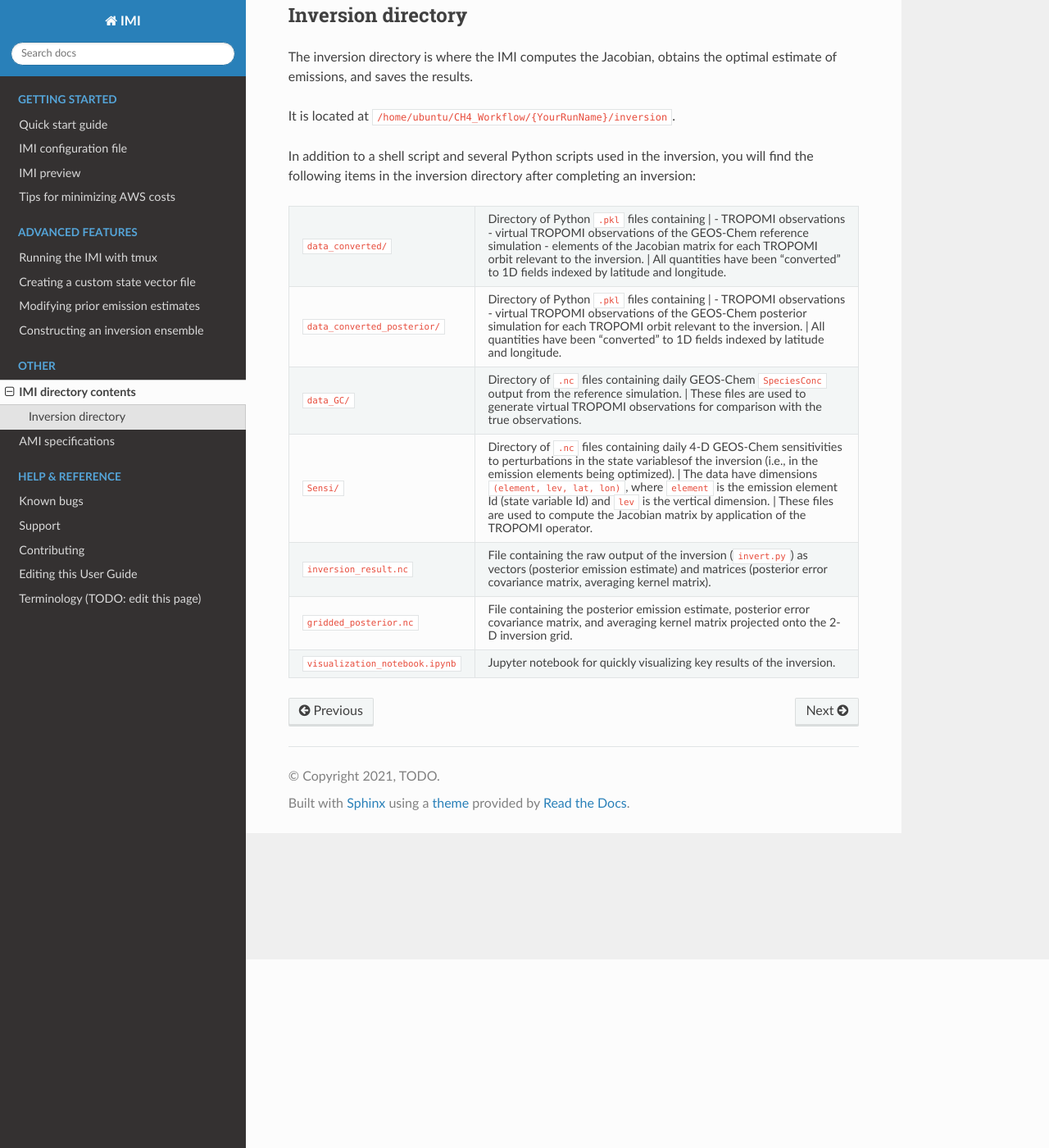
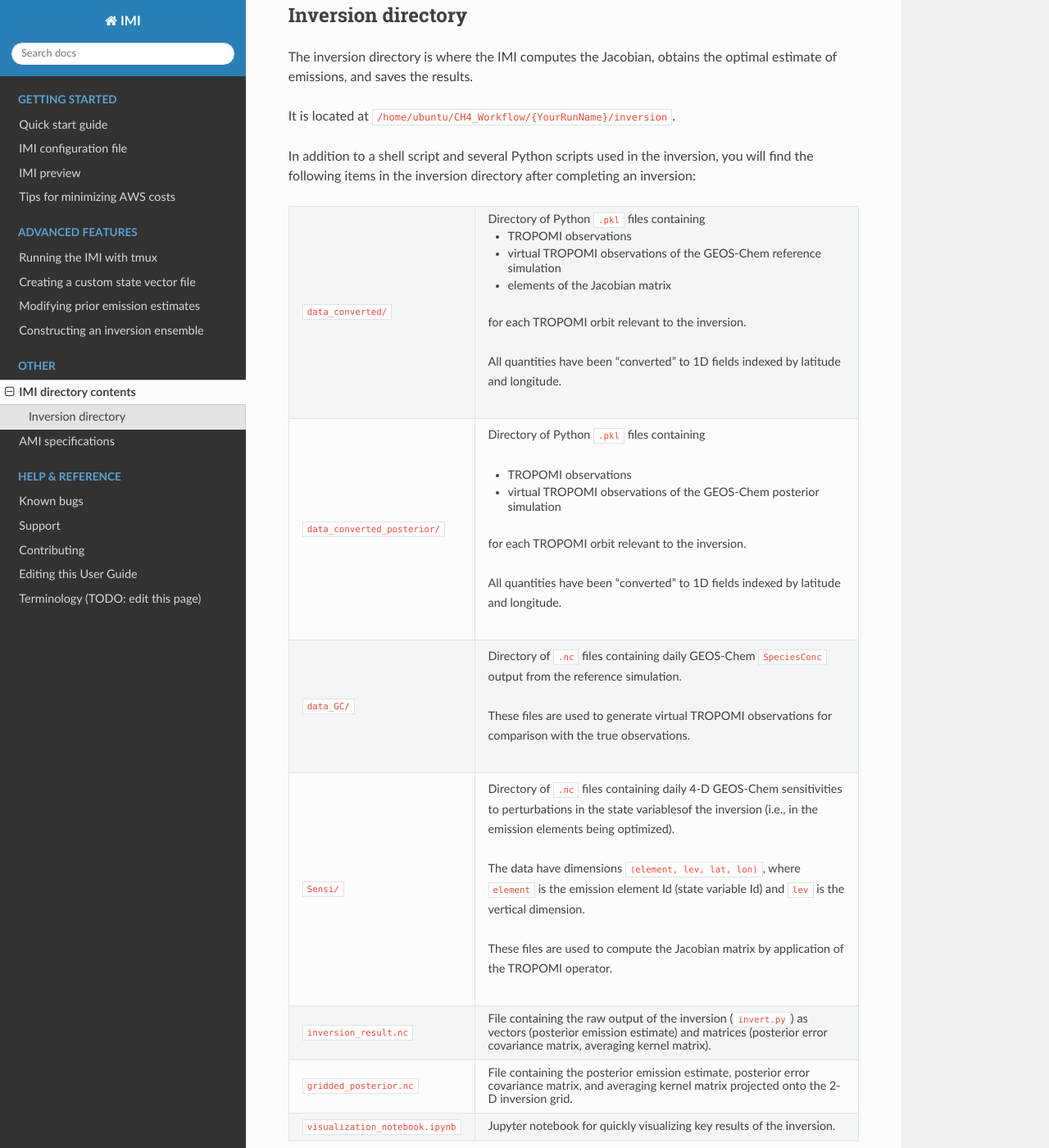
Before and after one commit to geoschem/integrated_methane_inversion, a Sphinx documentation site: the page built from docs/source/other/listing-directory-contents.rst, in a window 1280 px wide and 1400 px high, scrolled down 230 px. Shown: the whole window at 82% size. Built offline with Sphinx 7.4.7 and the Read the Docs theme 2.0.0, drawn with Linux system fonts in a browser that asks for light colours.

Commit message:
new line-block experiment 2

```diff
--- a/docs/source/other/listing-directory-contents.rst
+++ b/docs/source/other/listing-directory-contents.rst
@@ -19,35 +19,33 @@
 
    * - ``data_converted/``
      - Directory of Python ``.pkl`` files containing
-       |
+
        - TROPOMI observations
        - virtual TROPOMI observations of the GEOS-Chem reference simulation
        - elements of the Jacobian matrix
-       for each TROPOMI orbit relevant to the inversion.
+       | for each TROPOMI orbit relevant to the inversion.
        |
-       All quantities have been "converted" to 1D fields indexed by latitude and longitude.
+       | All quantities have been "converted" to 1D fields indexed by latitude and longitude.
    * - ``data_converted_posterior/``
-     - Directory of Python ``.pkl`` files containing
-       |
+     - | Directory of Python ``.pkl`` files containing
+
        - TROPOMI observations
        - virtual TROPOMI observations of the GEOS-Chem posterior simulation
-       for each TROPOMI orbit relevant to the inversion.
+       | for each TROPOMI orbit relevant to the inversion.
        |
-       All quantities have been "converted" to 1D fields indexed by latitude and longitude.
+       | All quantities have been "converted" to 1D fields indexed by latitude and longitude.
    * - ``data_GC/``
-     - Directory of ``.nc`` files containing daily GEOS-Chem ``SpeciesConc`` output from the
-       reference simulation.
+     - | Directory of ``.nc`` files containing daily GEOS-Chem ``SpeciesConc`` output from the reference simulation.
        |
-       These files are used to generate virtual TROPOMI observations
-       for comparison with the true observations.
+       | These files are used to generate virtual TROPOMI observations for comparison with the true observations.
    * - ``Sensi/``
-     - Directory of ``.nc`` files containing daily 4-D GEOS-Chem sensitivities to perturbations in the
-       state variablesof the inversion (i.e., in the emission elements being optimized).
+     - | Directory of ``.nc`` files containing daily 4-D GEOS-Chem sensitivities to perturbations in the
+         state variablesof the inversion (i.e., in the emission elements being optimized).
        |
-       The data have dimensions ``(element, lev, lat, lon)``, where ``element`` is the emission element Id
-       (state variable Id) and ``lev`` is the vertical dimension.
+       | The data have dimensions ``(element, lev, lat, lon)``, where ``element`` is the emission element Id
+         (state variable Id) and ``lev`` is the vertical dimension.
        |
-       These files are used to compute the Jacobian matrix by application of the TROPOMI operator.
+       | These files are used to compute the Jacobian matrix by application of the TROPOMI operator.
    * - ``inversion_result.nc``
      - File containing the raw output of the inversion (``invert.py``) as vectors (posterior emission
        estimate) and matrices (posterior error covariance matrix, averaging kernel matrix).
```
